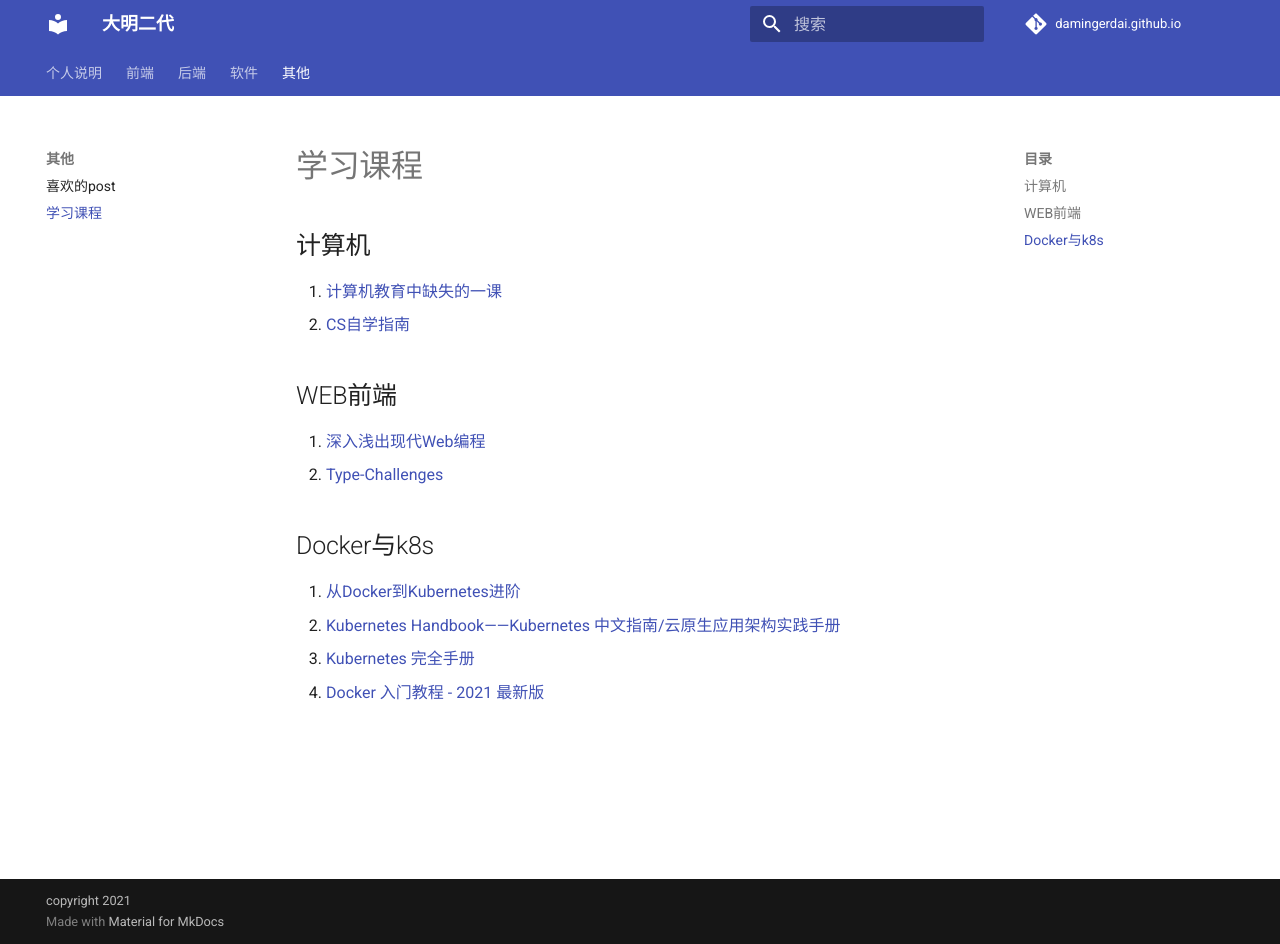
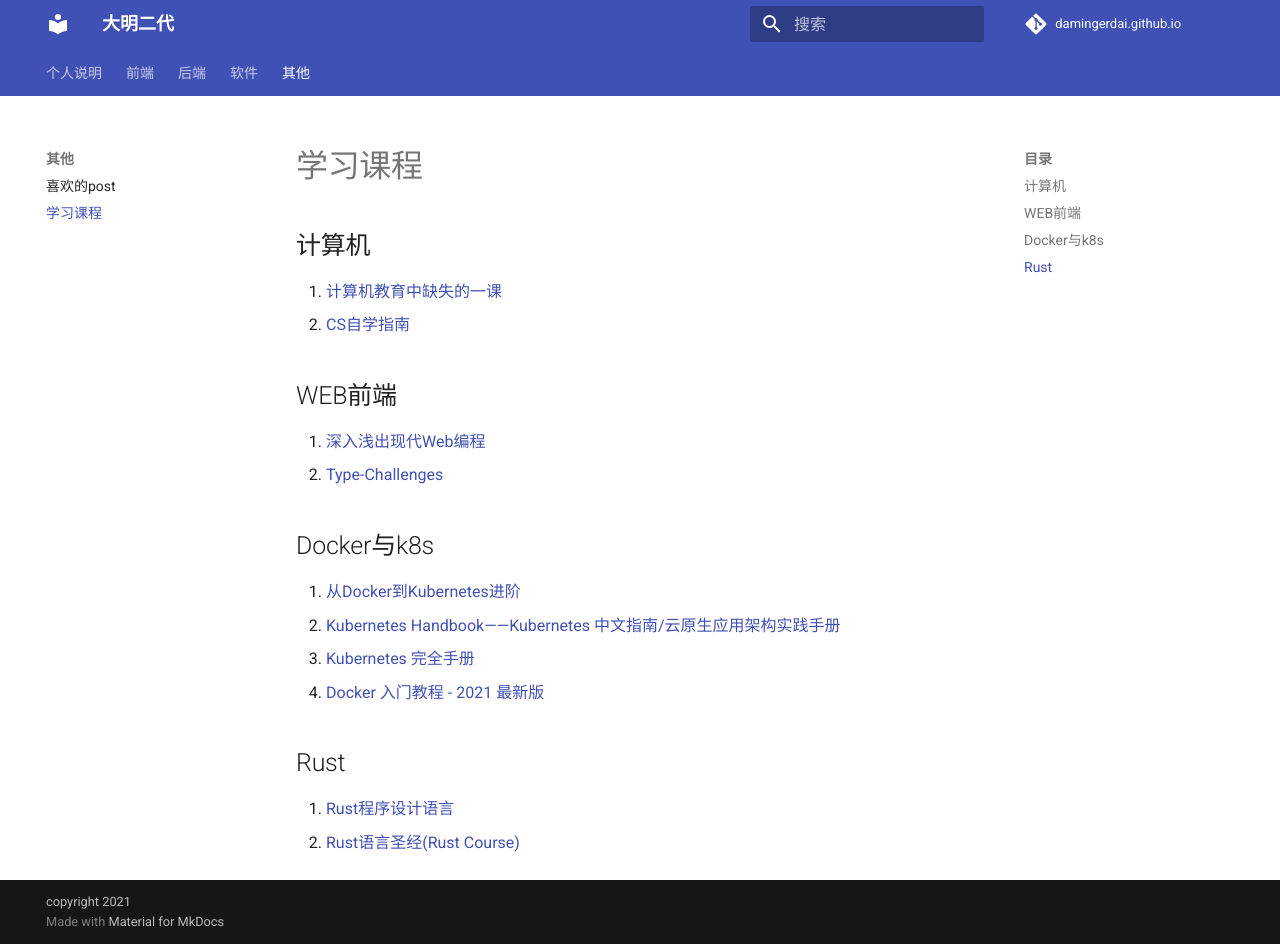
Before and after one commit to damingerdai/damingerdai.github.io, an MkDocs documentation site: the page built from docs/others/learning.md, in a window 1280 px wide and 944 px high. Built offline with MkDocs 1.6.1 and Material for MkDocs 9.7.7, drawn with Linux system fonts in a browser that asks for light colours; comment, search, counter and statistics services are not loaded.

Commit message:
docs: add rust doc

```diff
--- a/docs/others/learning.md
+++ b/docs/others/learning.md
@@ -16,3 +16,9 @@
 2. [Kubernetes Handbook——Kubernetes 中文指南/云原生应用架构实践手册](https://jimmysong.io/kubernetes-handbook/)
 3. [Kubernetes 完全手册](https://chinese.freecodecamp.org/news/the-kubernetes-handbook/)
 4. [Docker 入门教程 - 2021 最新版](https://chinese.freecodecamp.org/news/the-docker-handbook/)
+
+
+## Rust
+
+1. [Rust程序设计语言](https://kaisery.github.io/trpl-zh-cn)
+2. [Rust语言圣经(Rust Course)](https://gitcourse.rs/about-book.html)
```
